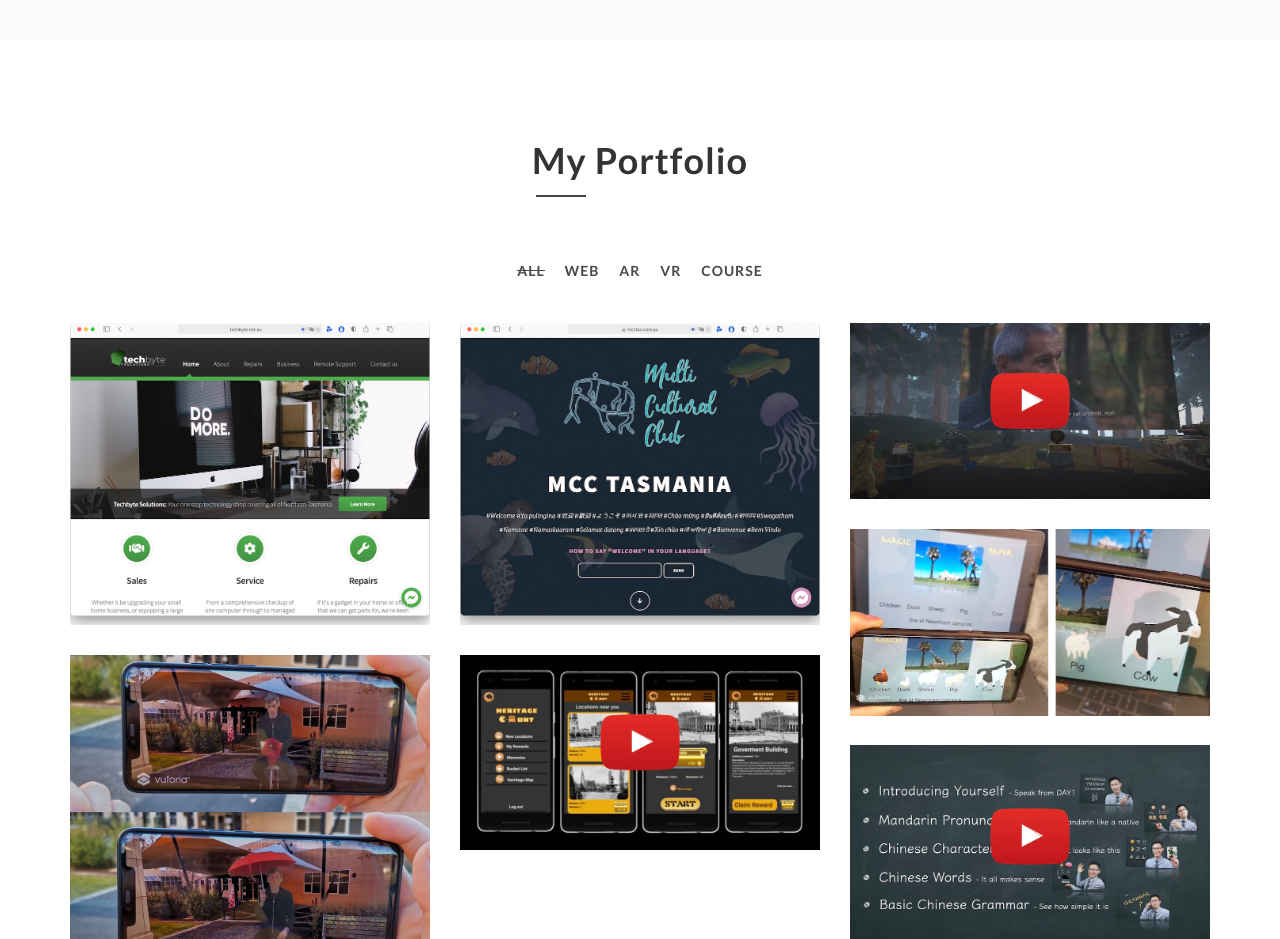
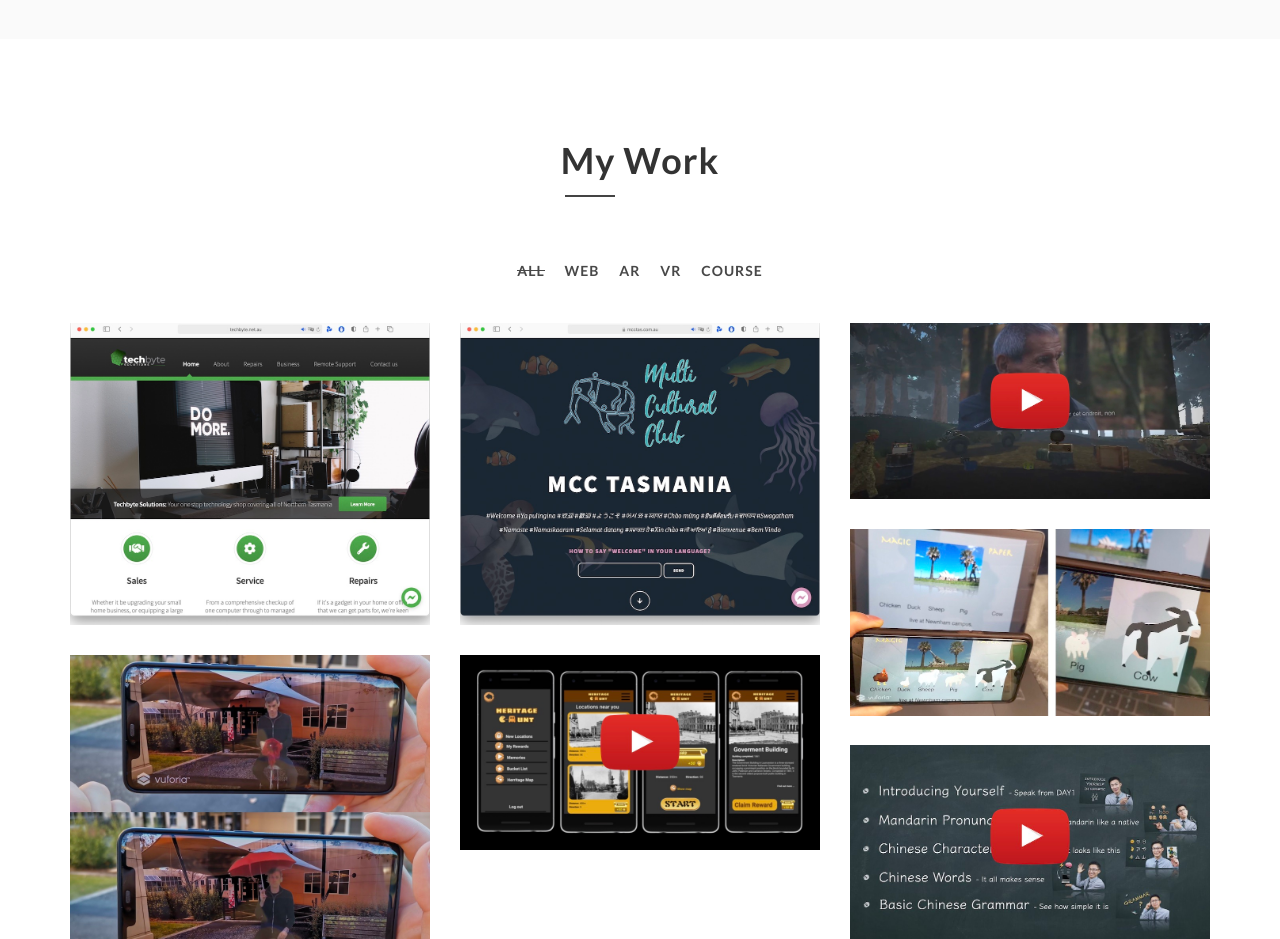
Before and after one commit to xiatingc/joncai, a plain HTML site: page index.html in a window 1280 px wide. Shown: the part 2000-2939 px from the top of the page. Drawn offline with Linux system fonts and the light colour scheme.

Commit message:
Update index.html

```diff
--- a/index.html
+++ b/index.html
@@ -261,7 +261,7 @@
   <section id="work" class="section one-page-section">
     <div class="container">
       <div class="section-title">
-        <h2>My Portfolio</h2>
+        <h2>My Work</h2>
       </div>
       <div class="row">
         <div class="col-xs-12">
```
